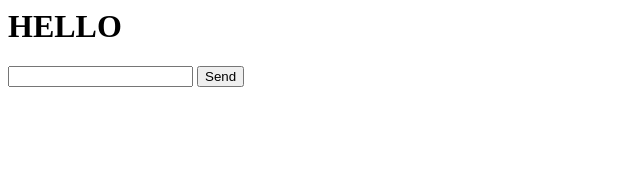
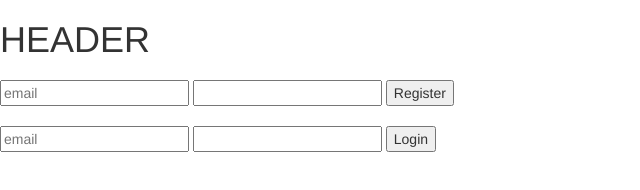
Before and after one commit to thanhhhhh/game, a website: page index.html in a window 1280 px wide. Shown: the whole page, without its empty margins (0-640 px from the left). Drawn offline with nearby package versions, Linux system fonts and the light colour scheme.

Commit message:
Login
adding long in functionality

```diff
--- a/auth.js
+++ b/auth.js
@@ -39,7 +39,7 @@ var user = mongoose.Schema({
 function add(obj){
 	var User = mongoose.model('User',user);
 
-	var sil = new User({"name": obj.name,"id": obj.id});
+	var sil = new User({"login": obj.login,"password": obj.password});
 	sil.save(function(err){
 		if (err) {
 			console.log("Error saveing");
--- a/index.html
+++ b/index.html
@@ -2,10 +2,26 @@
 	<head>
 		<script src="https://ajax.googleapis.com/ajax/libs/angularjs/1.0.1/angular.min.js"></script>
 		<script src="js/login.js"></script>
+		 <link href="//maxcdn.bootstrapcdn.com/bootstrap/3.2.0/css/bootstrap.min.css" rel="stylesheet" media="screen">
 	</head>
-	<body ng-controller="loginController">
-		<h1>{{msg}}</h1>
-		<input type="text" ng-model="nameText"></input>
-		<button ng-click="test()">Send</button
+
+	<body>
+		<div>
+			<h1>HEADER</h1>
+		</div>
+		<div ng-controller="loginController">
+			<div>
+				<h1>{{existingTitle}}</h1>
+				<input type="text" ng-model="eLogin" placeholder="email"></input>
+				<input type="password" ng-model="ePassword"></input>
+				<button ng-click="login('E')">Register</button
+			</div><div>
+				<h1>{{newTitle}}</h1>
+				<input type="text" ng-model="nLogin" placeholder="email"></input>
+				<input type="password" ng-model="nPassword"></input>
+				<button ng-click="login('N')">Login</button
+			</div>
+		</div>
 	</body>
+
 </html>
```
Also changed, not shown: package.json (added, +19 -0 lines).
